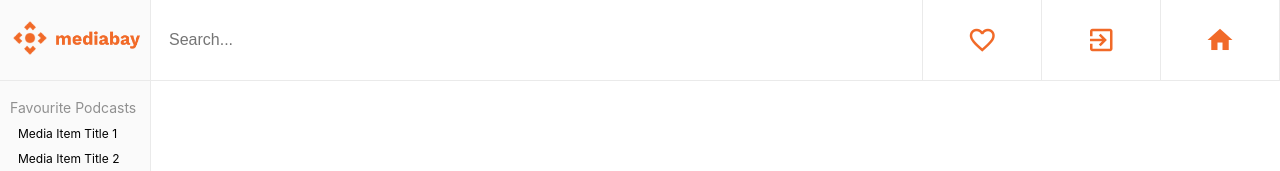
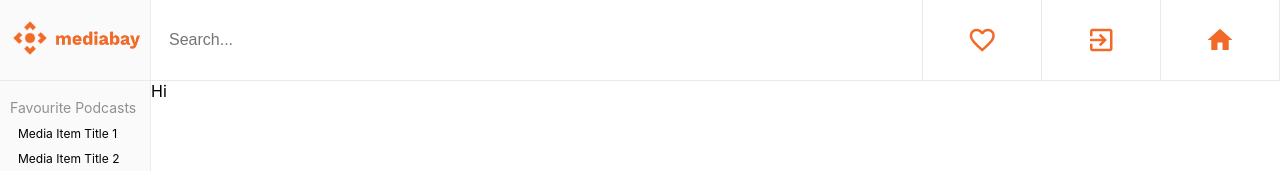
Before and after one commit to IsaacAderogba/onesearch, a React (Create React App) app: page /1/1 in a window 1280 px wide. Shown: the top 171 px of the page. Built offline with nearby package versions, Linux system fonts and the light colour scheme.

Commit message:
Scaffold MediaItemContainer

```diff
--- a/src/App.js
+++ b/src/App.js
@@ -162,7 +162,13 @@ function App() {
       <Route
         path="/:media/:id"
         render={routeProps => (
-          <MediaItemPage {...routeProps} onSearchSubmit={onSearchSubmit} />
+          <MediaItemPage
+            {...routeProps}
+            onSearchSubmit={onSearchSubmit}
+            videos={videos}
+            podcasts={podcasts}
+            images={images}
+          />
         )}
       />
     </>
--- a/src/components/pages/MediaItemPage/MediaItemPage.js
+++ b/src/components/pages/MediaItemPage/MediaItemPage.js
@@ -3,16 +3,19 @@ import styled from "styled-components";
 import TopNav from "../../~reusables/organisms/TopNav";
 import SidebarContainer from "../../~reusables/containers/SidebarContainer";
 import BottomNav from "../../~reusables/organisms/BottomNav";
+import MediaItemContainer from "../../~reusables/containers/MediaItemContainer"
 
 const MediaItemPage = ({
   onSearchSubmit,
+  match
 }) => {
+    console.log(match)
   return (
     <StyledHomePage>
       <TopNav onSearchSubmit={onSearchSubmit} />
       <main>
         <SidebarContainer />
-
+        <MediaItemContainer />
       </main>
       <BottomNav />
     </StyledHomePage>
--- /dev/null
+++ b/src/components/~reusables/containers/MediaItemContainer.js
@@ -0,0 +1,18 @@
+import React from "react";
+import styled from "styled-components";
+
+const MediaItemContainer = () => {
+  return (
+    <StyledMIContainer>
+      <div>Hi</div>
+    </StyledMIContainer>
+  );
+};
+
+const StyledMIContainer = styled.div`
+  flex-basis: 1265px;
+  flex-grow: 1;
+  flex-shrink: 1;
+`;
+
+export default MediaItemContainer;
```
